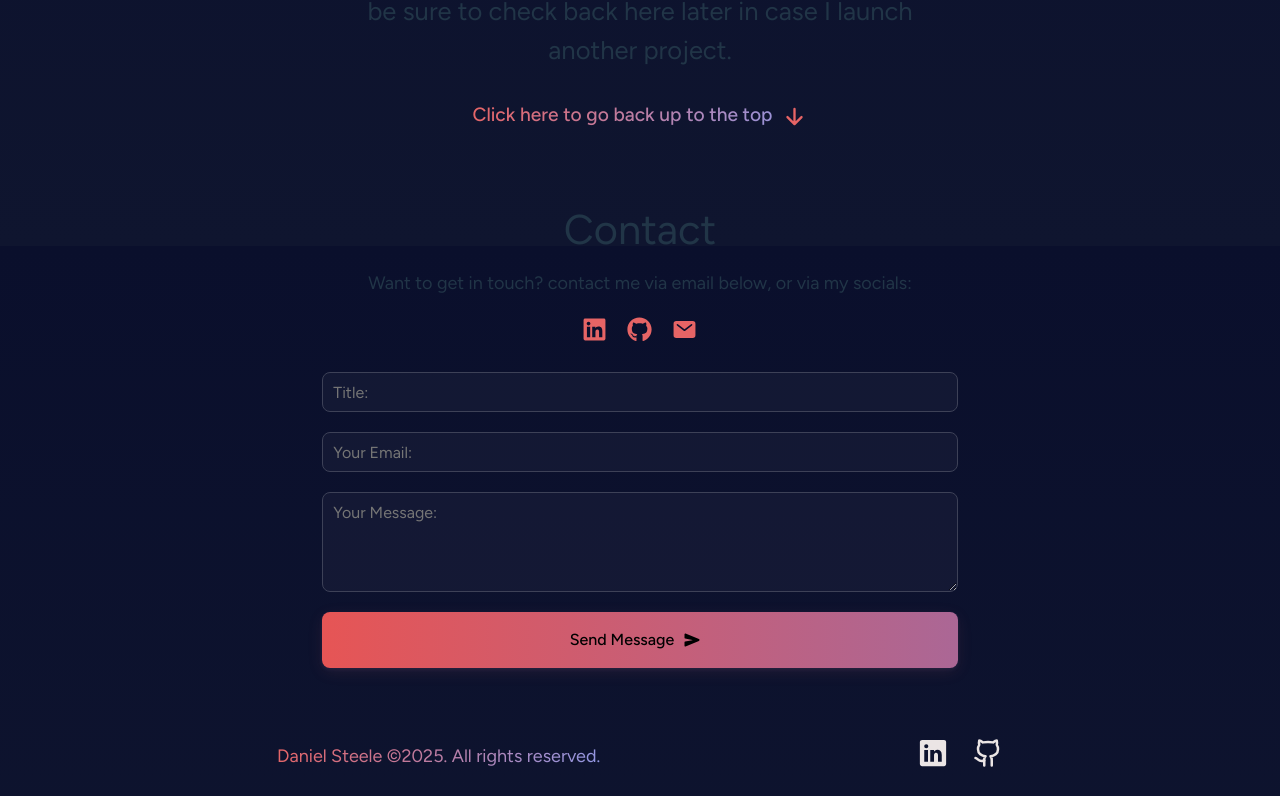
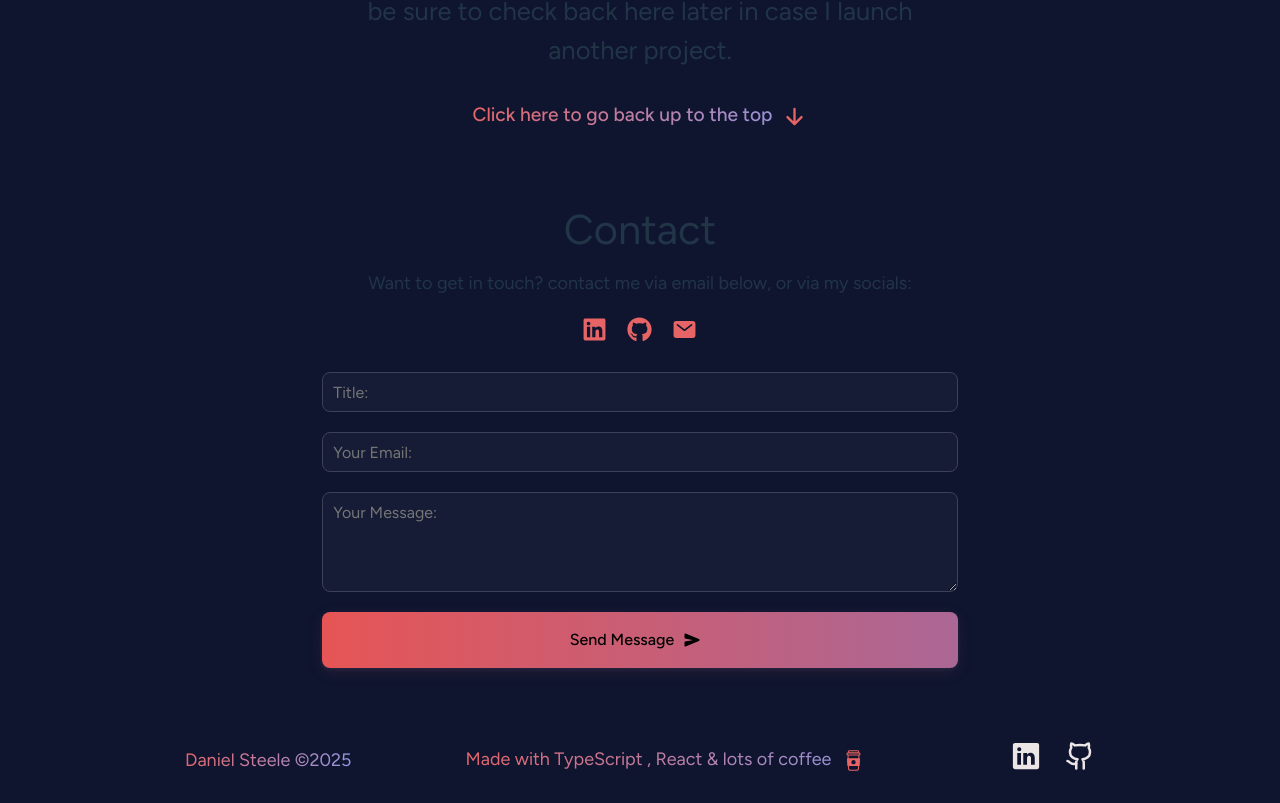
Before and after one commit to DanielSteele1/Portfolio-V2, a React (Vite) app: page / in a window 1280 px wide. Shown: the part 4554-5357 px from the top of the page. Built offline with nearby package versions, Linux system fonts and the light colour scheme.

Commit message:
- Edited content

```diff
--- a/src/App.css
+++ b/src/App.css
@@ -54,7 +54,7 @@ body {
   height: 100%;
   font-size: 18px;
   font-family: 'Figtree', sans-serif;
-  background: linear-gradient(180deg, #0a0f2c 0%, #0f152f 100%);
+  background-color: #0f152f;
   background-attachment: fixed;
   background-size: 200% 200%;
   scroll-behavior: smooth;
--- a/src/Footer.tsx
+++ b/src/Footer.tsx
@@ -1,5 +1,6 @@
 import { LuGithub } from "react-icons/lu";
 import { IoLogoLinkedin } from "react-icons/io5";
+import { CiCoffeeCup } from "react-icons/ci";
 
 function Footer() {
 
@@ -10,7 +11,13 @@ function Footer() {
         <div className="footer">
 
             <div className="footer-item">
-                <span className="gradient">Daniel Steele ©{currentYear}. All rights reserved.</span>
+                <span className="gradient">Daniel Steele ©{currentYear} </span>
+            </div>
+
+            <div className="footer-item">
+                <span className="gradient"> Made with TypeScript , React & lots of coffee
+                    <CiCoffeeCup style={{color: '#e66465', display: 'inline-flex', margin: '10px', verticalAlign: 'middle', fontSize: '25px' }} />
+                </span>
             </div>
 
             <div className="footer-item">
```
